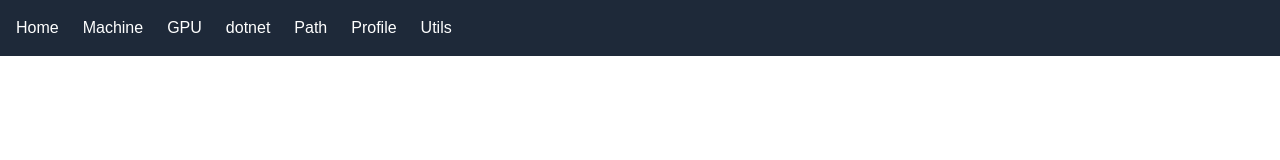
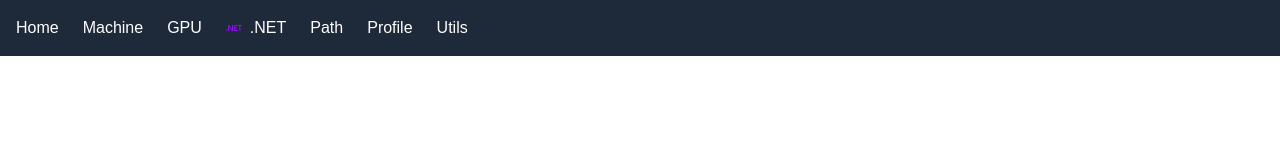
Before and after one commit to merklegroot/hudapp, a Next.js app: page / in a window 1280 px wide. Shown: the top 160 px of the page. Built offline with nearby package versions, Linux system fonts and the light colour scheme.

Commit message:
icon for dotnet

```diff
--- /dev/null
+++ b/src/app/components/DotNetIcon.tsx
@@ -0,0 +1,11 @@
+'use client';
+
+import { SiDotnet } from 'react-icons/si';
+
+interface DotNetIconProps {
+  className?: string;
+}
+
+export default function DotNetIcon({ className = "w-6 h-6" }: DotNetIconProps) {
+  return <SiDotnet className={`${className} text-purple-600`} />;
+}
--- a/src/app/components/Navigation.tsx
+++ b/src/app/components/Navigation.tsx
@@ -1,4 +1,5 @@
 import Link from "next/link";
+import DotNetIcon from "./DotNetIcon";
 
 export default function Navigation() {
   return (
@@ -21,8 +22,9 @@ export default function Navigation() {
             </Link>
           </li>
           <li>
-            <Link href="/dotnet" className="hover:text-gray-300 transition-colors">
-              dotnet
+            <Link href="/dotnet" className="hover:text-gray-300 transition-colors flex items-center gap-2">
+              <DotNetIcon className="w-4 h-4" />
+              .NET
             </Link>
           </li>
           <li>
--- a/src/app/dotnet/page.tsx
+++ b/src/app/dotnet/page.tsx
@@ -5,6 +5,7 @@ import dynamic from 'next/dynamic';
 import { SiLinux, SiApple } from 'react-icons/si';
 import { DiWindows } from 'react-icons/di';
 import { FaCopy, FaCheck } from 'react-icons/fa';
+import DotNetIcon from '../components/DotNetIcon';
 
 // Custom BSD Icon Component
 interface BSDIconProps {
@@ -211,7 +212,10 @@ export default function Dotnet() {
   return (
     <div className="min-h-[calc(100vh-4rem)] p-8">
       <div className="max-w-6xl mx-auto">
-        <h1 className="text-4xl font-bold mb-8">.NET</h1>
+        <div className="flex items-center gap-3 mb-8">
+          <DotNetIcon className="w-10 h-10" />
+          <h1 className="text-4xl font-bold">.NET</h1>
+        </div>
 
         {!dotnetInfo.isInstalled ? (
           <div className="space-y-6">
```
